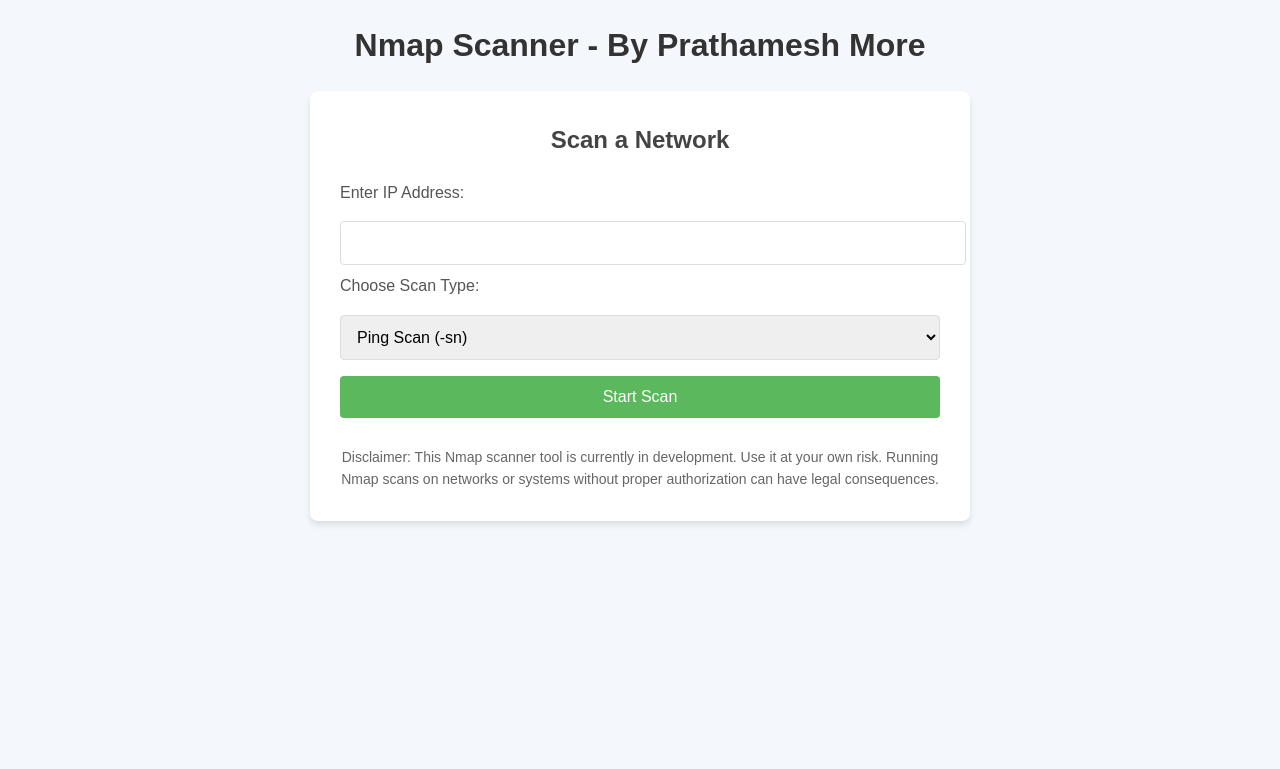
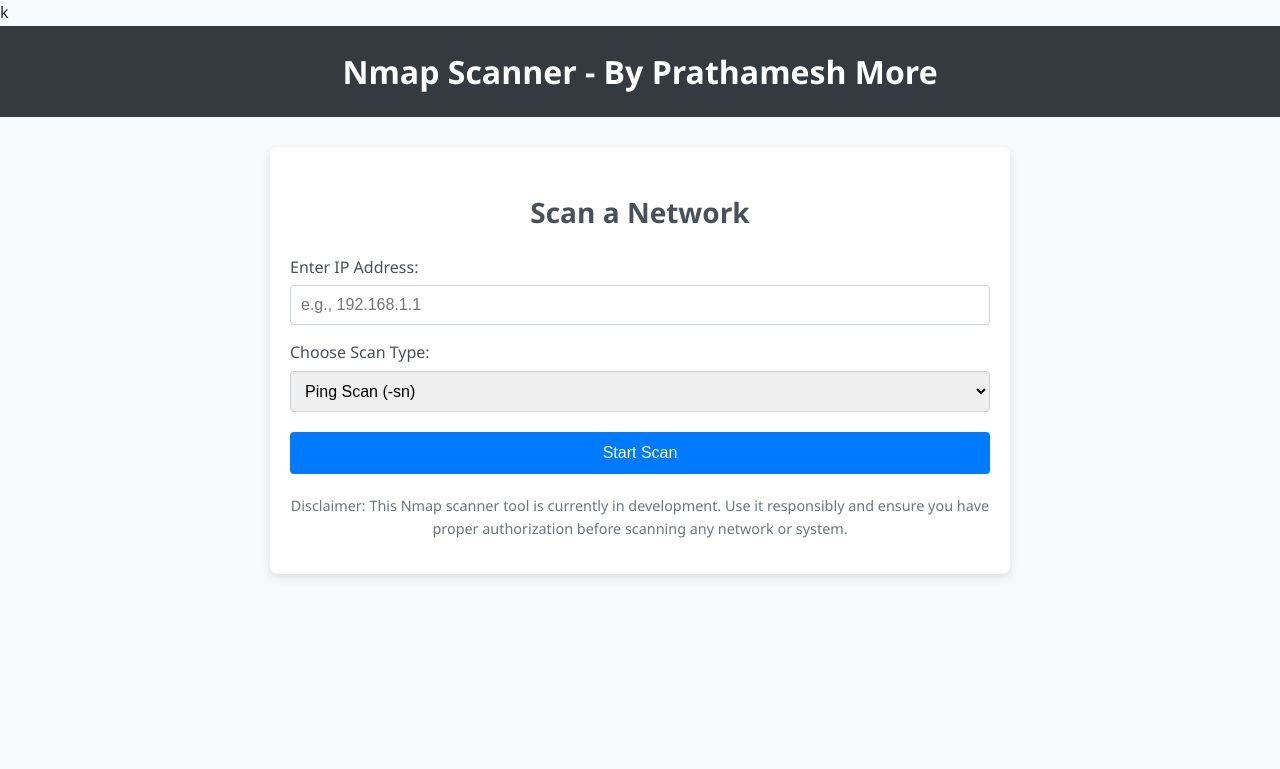
Before and after one commit to Prathamesh1236/network_scanner, a Flask app: page / in a window 1280 px wide. Shown: the top 769 px of the page. Run offline with Flask 3, Linux system fonts and the light colour scheme.

Commit message:
version 2 improved UI

```diff
--- a/app.py
+++ b/app.py
@@ -6,7 +6,8 @@ app = Flask(__name__)
 
 # Function to validate IP address format
 def is_valid_ip(ip):
-    ip_regex = r'^((25[0-5]|2[0-4][0-9]|[01]?[0-9][0-9]?)\.){3}(25[0-5]|2[0-4][0-9]|[01]?[0-9][0-9]?)$'
+    # Improved regex pattern for IP address validation
+    ip_regex = r'^(25[0-5]|2[0-4][0-9]|[01]?[0-9][0-9]?)\.(25[0-5]|2[0-4][0-9]|[01]?[0-9][0-9]?)\.(25[0-5]|2[0-4][0-9]|[01]?[0-9][0-9]?)\.(25[0-5]|2[0-4][0-9]|[01]?[0-9][0-9]?)$'
     return re.match(ip_regex, ip) is not None
 
 @app.route('/', methods=['GET', 'POST'])
@@ -23,20 +24,17 @@ def index():
             scan_result = "Please enter a valid IP address."
         else:
             try:
-                # Run Nmap scan with sudo if necessary
-                if scan_type != '-sn':  # -sn is the only scan that doesn't require root
+                # Run Nmap command with sudo if necessary
+                if scan_type in ['-O']:  # Add any other scan types that require root here
                     command = f"sudo nmap {scan_type} {ip_address}"
                 else:
                     command = f"nmap {scan_type} {ip_address}"
-
                 scan_result = subprocess.check_output(command, shell=True).decode()
-
             except subprocess.CalledProcessError as e:
                 scan_result = f"Nmap error: {e.output.decode()}"
             except Exception as e:
                 scan_result = f"Error: {e}"
-
     return render_template('index.html', result=scan_result)
 
 if __name__ == '__main__':
-    app.run(host='192.168.1.39', port=5000)
+    app.run(host='0.0.0.0', port=5000)
--- a/templates/index.html
+++ b/templates/index.html
@@ -1,110 +1,136 @@
-<!DOCTYPE html>
+k<!DOCTYPE html>
 <html lang="en">
 <head>
     <meta charset="UTF-8">
     <meta name="viewport" content="width=device-width, initial-scale=1.0">
     <title>Nmap Scanner - By Prathamesh More</title>
     <style>
-        /* Reset some default styles */
-        body, h1, h2, p, form {
+        body {
+            font-family: 'Segoe UI', Tahoma, Geneva, Verdana, sans-serif;
+            background-color: #f8f9fa;
+            color: #212529;
+            line-height: 1.6;
             margin: 0;
             padding: 0;
         }
 
-        /* Body style */
-        body {
-            font-family: 'Arial', sans-serif;
-            background-color: #f4f7fc;
-            color: #333;
-            line-height: 1.6;
+        header {
+            background-color: #343a40;
+            color: #ffffff;
             padding: 20px;
+            text-align: center;
         }
 
-        /* Header Style */
-        h1 {
-            text-align: center;
-            color: #333;
-            margin-bottom: 20px;
+        header h1 {
+            margin: 0;
+            font-size: 2rem;
         }
 
-        /* Form Container */
-        .form-container {
-            background-color: #fff;
-            padding: 30px;
+        .container {
+            max-width: 700px;
+            margin: 30px auto;
+            padding: 20px;
+            background-color: #ffffff;
             border-radius: 8px;
-            box-shadow: 0 4px 6px rgba(0, 0, 0, 0.1);
-            max-width: 600px;
-            margin: 0 auto;
+            box-shadow: 0 4px 10px rgba(0, 0, 0, 0.1);
         }
 
-        /* Form Title */
-        .form-container h2 {
-            font-size: 24px;
+        h2 {
+            text-align: center;
             margin-bottom: 20px;
-            text-align: center;
-            color: #444;
+            font-size: 1.75rem;
+            color: #495057;
         }
 
-        /* Form elements */
         label {
-            font-size: 16px;
-            margin-bottom: 8px;
-            display: inline-block;
-            color: #555;
+            font-size: 1rem;
+            color: #495057;
+            display: block;
+            margin-top: 15px;
         }
 
-        input[type="text"], select, button {
+        input[type="text"], select {
+            width: 100%;
+            padding: 10px;
+            margin-top: 5px;
+            border: 1px solid #ced4da;
+            border-radius: 4px;
+            font-size: 1rem;
+        }
+
+        button {
             width: 100%;
             padding: 12px;
-            margin: 8px 0;
-            border: 1px solid #ddd;
+            margin-top: 20px;
+            background-color: #007bff;
+            border: none;
+            color: #ffffff;
+            font-size: 1rem;
             border-radius: 4px;
-            font-size: 16px;
-        }
-
-        /* Button Styles */
-        button {
-            background-color: #5cb85c;
-            color: white;
             cursor: pointer;
-            border: none;
             transition: background-color 0.3s ease;
         }
 
         button:hover {
-            background-color: #4cae4c;
+            background-color: #0056b3;
         }
 
-        /* Disclaimer Style */
         .disclaimer {
+            font-size: 0.9rem;
+            color: #6c757d;
             text-align: center;
-            font-size: 14px;
             margin-top: 20px;
-            color: #666;
         }
 
-        /* Scan result */
         .scan-result {
-            margin-top: 20px;
-            padding: 15px;
-            background-color: #e9ecef;
+            margin-top: 30px;
+            padding: 20px;
+            background-color: #f1f3f5;
+            border: 1px solid #dee2e6;
             border-radius: 6px;
-            border: 1px solid #ccc;
+            color: #212529;
             white-space: pre-wrap;
+        }
+
+        .linkedin {
+            text-align: center;
+            margin-top: 30px;
+        }
+
+        .linkedin a {
+            text-decoration: none;
+            color: #0077b5;
+            font-weight: bold;
+            display: inline-flex;
+            align-items: center;
+            font-size: 1rem;
+            transition: color 0.3s ease;
+        }
+
+        .linkedin a:hover {
+            color: #005582;
+        }
+
+        .linkedin img {
+            width: 24px;
+            height: 24px;
+            margin-right: 8px;
         }
 
     </style>
 </head>
 <body>
+    <header>
         <h1>Nmap Scanner - By Prathamesh More</h1>
+    </header>
 
-    <div class="form-container">
+    <div class="container">
         <h2>Scan a Network</h2>
         <form method="POST">
-            <label for="ip_address">Enter IP Address: </label>
-            <input type="text" id="ip_address" name="ip_address" required><br>
+            <label for="ip_address">Enter IP Address:</label>
+            <input type="text" id="ip_address" name="ip_address" placeholder="e.g., 192.168.1.1" required>
 
-            <label for="scan_type">Choose Scan Type: </label>
+            <label for="scan_type">Choose Scan Type:</label>
             <select id="scan_type" name="scan_type">
                 <option value="-sn">Ping Scan (-sn)</option>
                 <option value="-sS">SYN Scan (-sS)</option>
@@ -112,15 +138,14 @@
                 <option value="-sV">Service Version Detection (-sV)</option>
                 <option value="-O">OS Detection (-O)</option>
                 <option value="-p">Specific Port Scan (-p)</option>
-            </select><br>
+            </select>
 
             <button type="submit">Start Scan</button>
         </form>
 
         <p class="disclaimer">
-            Disclaimer: This Nmap scanner tool is currently in development. Use it at your own risk. Running Nmap scans on networks or systems without proper authorization can have legal consequences.
+            Disclaimer: This Nmap scanner tool is currently in development. Use it responsibly and ensure you have proper authorization before scanning any network or system.
         </p>
-    </div>
 
         {% if result %}
             <div class="scan-result">
@@ -128,5 +153,6 @@
                 <p>{{ result }}</p>
             </div>
         {% endif %}
+    </div>
 </body>
 </html>
```
Lines whose indentation alone changed are shown as unchanged.
